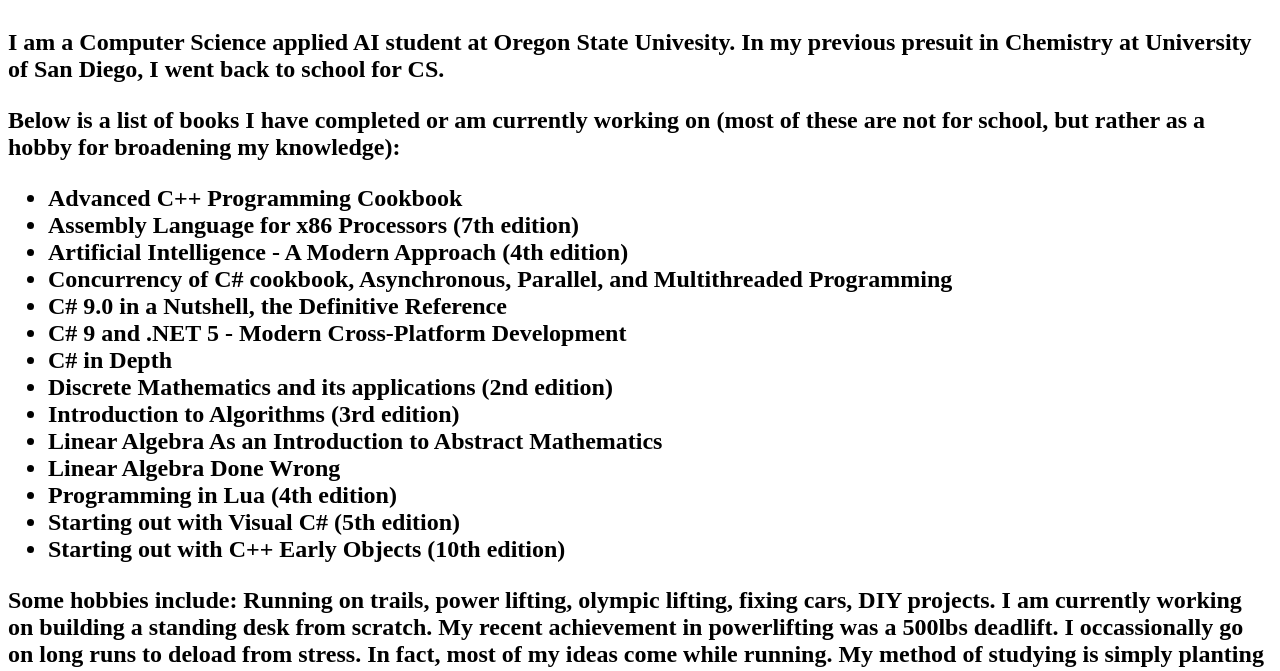
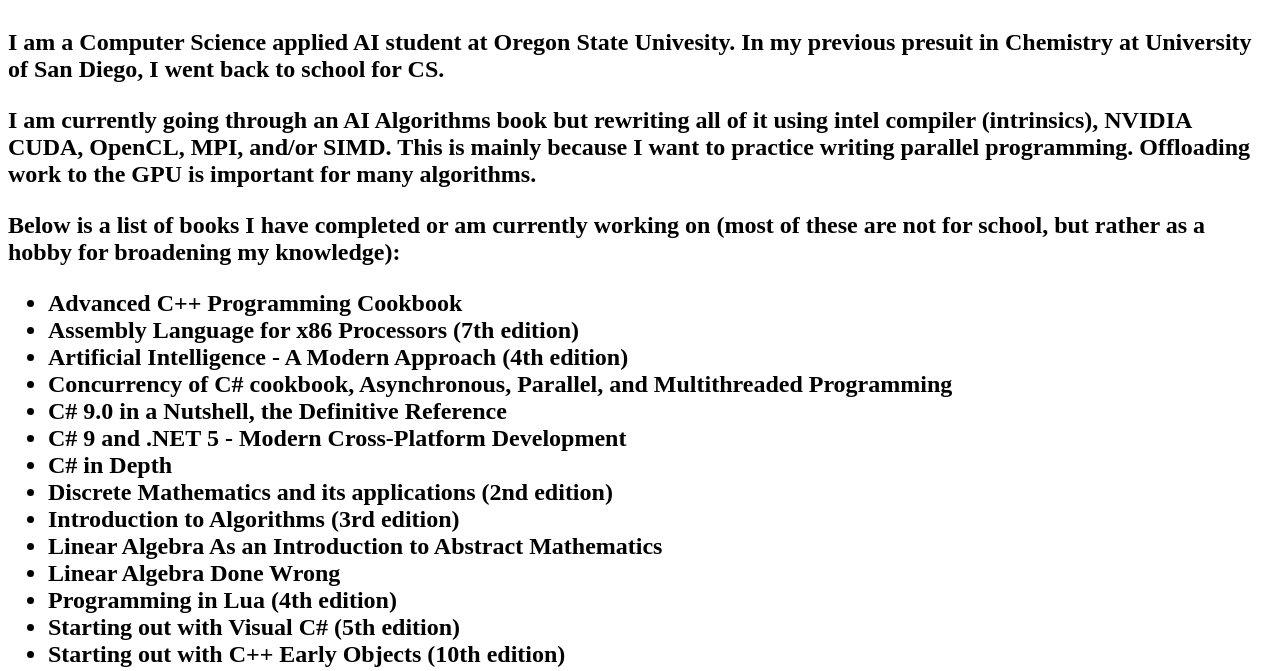
Before and after one commit to BeniaminC/BeniaminC.github.io, a plain HTML site: page index.html in a window 1280 px wide. Shown: the part 72-743 px from the top of the page. Drawn offline with Linux system fonts and the light colour scheme.

Commit message:
added what I am currently doing as a hobby

```diff
--- a/index.html
+++ b/index.html
@@ -11,6 +11,9 @@
         <h2>
             <p>I am a Computer Science applied AI student at Oregon State Univesity.
             In my previous presuit in Chemistry at University of San Diego, I went back to school for CS.</p>
+            <p>I am currently going through an AI Algorithms book but rewriting all of it using intel compiler (intrinsics), NVIDIA CUDA, OpenCL, MPI, and/or SIMD.
+                This is mainly because I want to practice writing parallel programming. Offloading work to the GPU is important for many algorithms.
+            </p>
             <p>Below is a list of books I have completed or am currently working on (most of these are not for school, but rather as a hobby for broadening my knowledge):</p>
             <ul>
                 <li>Advanced C++ Programming Cookbook</li>
```
